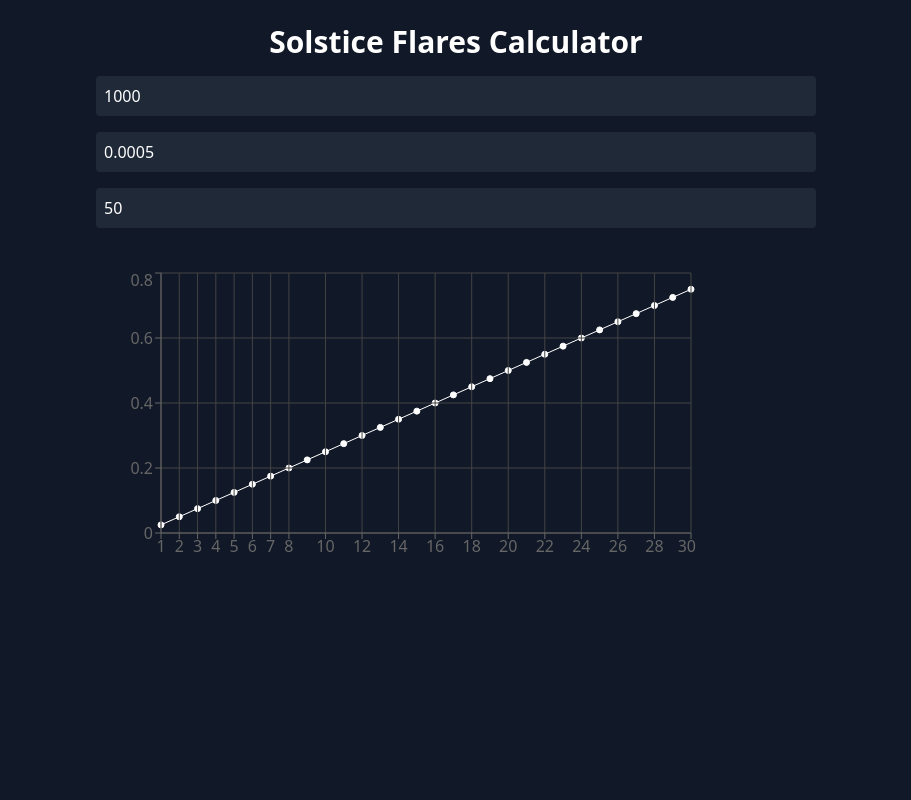
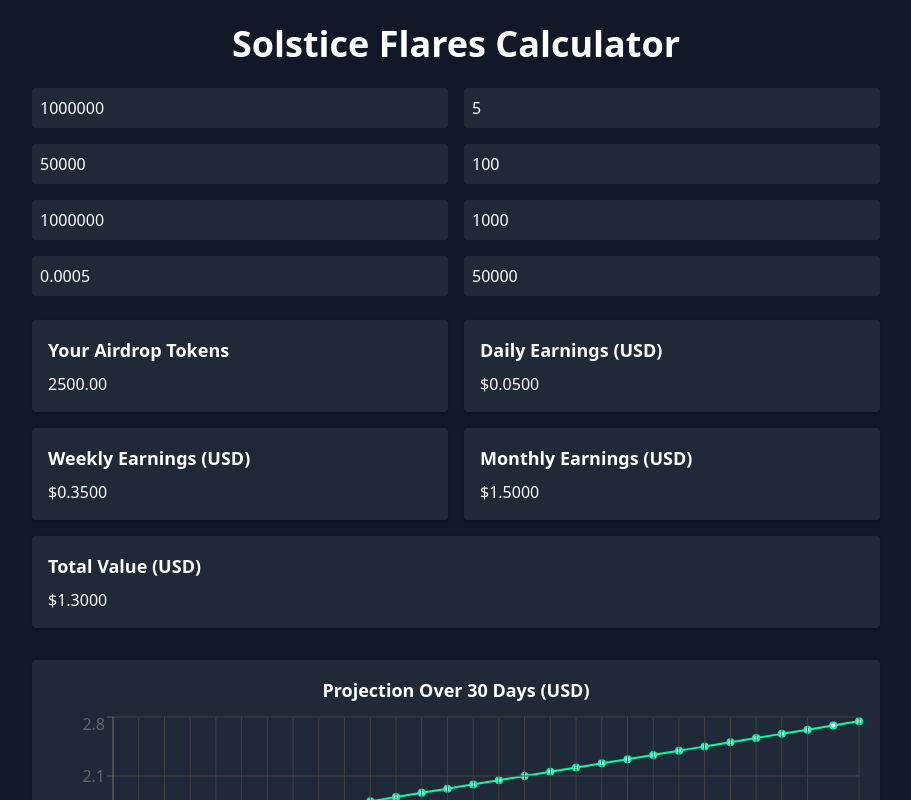
Before and after one commit to haroonurd/Solsticeflare-calc, a React (Vite) app: page / in a window 1280 px wide. Shown: the top 800 px of the page, without its empty margins (184-1095 px from the left). Built offline with nearby package versions, Linux system fonts and the light colour scheme.

Commit message:
Update App.jsx

```diff
--- a/src/App.jsx
+++ b/src/App.jsx
@@ -1,34 +1,81 @@
 import React, { useState } from "react";
-import { LineChart, Line, CartesianGrid, XAxis, YAxis, Tooltip } from "recharts";
+import { LineChart, Line, CartesianGrid, XAxis, YAxis, Tooltip, Legend, ResponsiveContainer } from "recharts";
 
 export default function App() {
+  const [fdv, setFDV] = useState(1000000);
+  const [airdropPct, setAirdropPct] = useState(5);
+  const [airdropSupply, setAirdropSupply] = useState(50000);
+  const [flaresEarned, setFlaresEarned] = useState(100);
+  const [totalFlares, setTotalFlares] = useState(1000000);
   const [deposit, setDeposit] = useState(1000);
-  const [flarePrice, setFlarePrice] = useState(0.0005);
-  const [dailyFlares, setDailyFlares] = useState(50);
+  const [flareUSD, setFlareUSD] = useState(0.0005);
+  const [tvl, setTVL] = useState(50000);
+
+  // Calculations
+  const yourAirdropTokens = (airdropPct / 100) * airdropSupply;
+  const dailyUSD = flaresEarned * flareUSD;
+  const weeklyUSD = dailyUSD * 7;
+  const monthlyUSD = dailyUSD * 30;
+  const totalValueUSD = dailyUSD + yourAirdropTokens * flareUSD;
 
   const projection = Array.from({ length: 30 }, (_, i) => {
-    const flares = dailyFlares * (i + 1);
-    return { day: i + 1, value: flares * flarePrice };
+    const cumValue = (dailyUSD) * (i + 1) + yourAirdropTokens * flareUSD;
+    return { day: i + 1, value: parseFloat(cumValue.toFixed(4)) };
   });
 
   return (
-    <div className="p-6 max-w-3xl mx-auto">
-      <h1 className="text-3xl font-bold mb-4 text-center">Solstice Flares Calculator</h1>
+    <div className="p-6 max-w-4xl mx-auto">
+      <h1 className="text-4xl font-bold mb-6 text-center">Solstice Flares Calculator</h1>
 
-      <div className="grid gap-4">
-        <input className="p-2 rounded bg-gray-800" type="number" value={deposit} onChange={e=>setDeposit(e.target.value)} placeholder="Deposit" />
-        <input className="p-2 rounded bg-gray-800" type="number" value={flarePrice} onChange={e=>setFlarePrice(e.target.value)} placeholder="Flare Price" />
-        <input className="p-2 rounded bg-gray-800" type="number" value={dailyFlares} onChange={e=>setDailyFlares(e.target.value)} placeholder="Daily Flares" />
+      {/* Input Fields */}
+      <div className="grid grid-cols-1 md:grid-cols-2 gap-4 mb-6">
+        <input className="p-2 rounded bg-gray-800" type="number" value={fdv} onChange={e=>setFDV(Number(e.target.value))} placeholder="FDV Launch" />
+        <input className="p-2 rounded bg-gray-800" type="number" value={airdropPct} onChange={e=>setAirdropPct(Number(e.target.value))} placeholder="Airdrop Allocation %" />
+        <input className="p-2 rounded bg-gray-800" type="number" value={airdropSupply} onChange={e=>setAirdropSupply(Number(e.target.value))} placeholder="Supply of Airdrop" />
+        <input className="p-2 rounded bg-gray-800" type="number" value={flaresEarned} onChange={e=>setFlaresEarned(Number(e.target.value))} placeholder="Flares Earned" />
+        <input className="p-2 rounded bg-gray-800" type="number" value={totalFlares} onChange={e=>setTotalFlares(Number(e.target.value))} placeholder="Total Solstice Flares" />
+        <input className="p-2 rounded bg-gray-800" type="number" value={deposit} onChange={e=>setDeposit(Number(e.target.value))} placeholder="Your Deposit" />
+        <input className="p-2 rounded bg-gray-800" type="number" value={flareUSD} onChange={e=>setFlareUSD(Number(e.target.value))} placeholder="Per Flare USD Value" />
+        <input className="p-2 rounded bg-gray-800" type="number" value={tvl} onChange={e=>setTVL(Number(e.target.value))} placeholder="TVL" />
       </div>
 
-      <div className="mt-10">
-        <LineChart width={600} height={300} data={projection}>
-          <Line type="monotone" dataKey="value" stroke="white" />
-          <CartesianGrid stroke="#444" />
-          <XAxis dataKey="day" />
-          <YAxis />
-          <Tooltip />
-        </LineChart>
+      {/* Results */}
+      <div className="grid grid-cols-1 md:grid-cols-2 gap-4 mb-8">
+        <div className="bg-gray-800 p-4 rounded shadow">
+          <h2 className="font-bold text-lg mb-2">Your Airdrop Tokens</h2>
+          <p>{yourAirdropTokens.toFixed(2)}</p>
+        </div>
+        <div className="bg-gray-800 p-4 rounded shadow">
+          <h2 className="font-bold text-lg mb-2">Daily Earnings (USD)</h2>
+          <p>${dailyUSD.toFixed(4)}</p>
+        </div>
+        <div className="bg-gray-800 p-4 rounded shadow">
+          <h2 className="font-bold text-lg mb-2">Weekly Earnings (USD)</h2>
+          <p>${weeklyUSD.toFixed(4)}</p>
+        </div>
+        <div className="bg-gray-800 p-4 rounded shadow">
+          <h2 className="font-bold text-lg mb-2">Monthly Earnings (USD)</h2>
+          <p>${monthlyUSD.toFixed(4)}</p>
+        </div>
+        <div className="bg-gray-800 p-4 rounded shadow col-span-1 md:col-span-2">
+          <h2 className="font-bold text-lg mb-2">Total Value (USD)</h2>
+          <p>${totalValueUSD.toFixed(4)}</p>
+        </div>
+      </div>
+
+      {/* Projection Chart */}
+      <div className="bg-gray-800 p-4 rounded shadow">
+        <h2 className="font-bold text-lg mb-2 text-center">Projection Over 30 Days (USD)</h2>
+        <ResponsiveContainer width="100%" height={300}>
+          <LineChart data={projection}>
+            <Line type="monotone" dataKey="value" stroke="#00FFAA" strokeWidth={2} />
+            <CartesianGrid stroke="#444" />
+            <XAxis dataKey="day" />
+            <YAxis />
+            <Tooltip />
+            <Legend />
+          </LineChart>
+        </ResponsiveContainer>
       </div>
     </div>
   );
```
